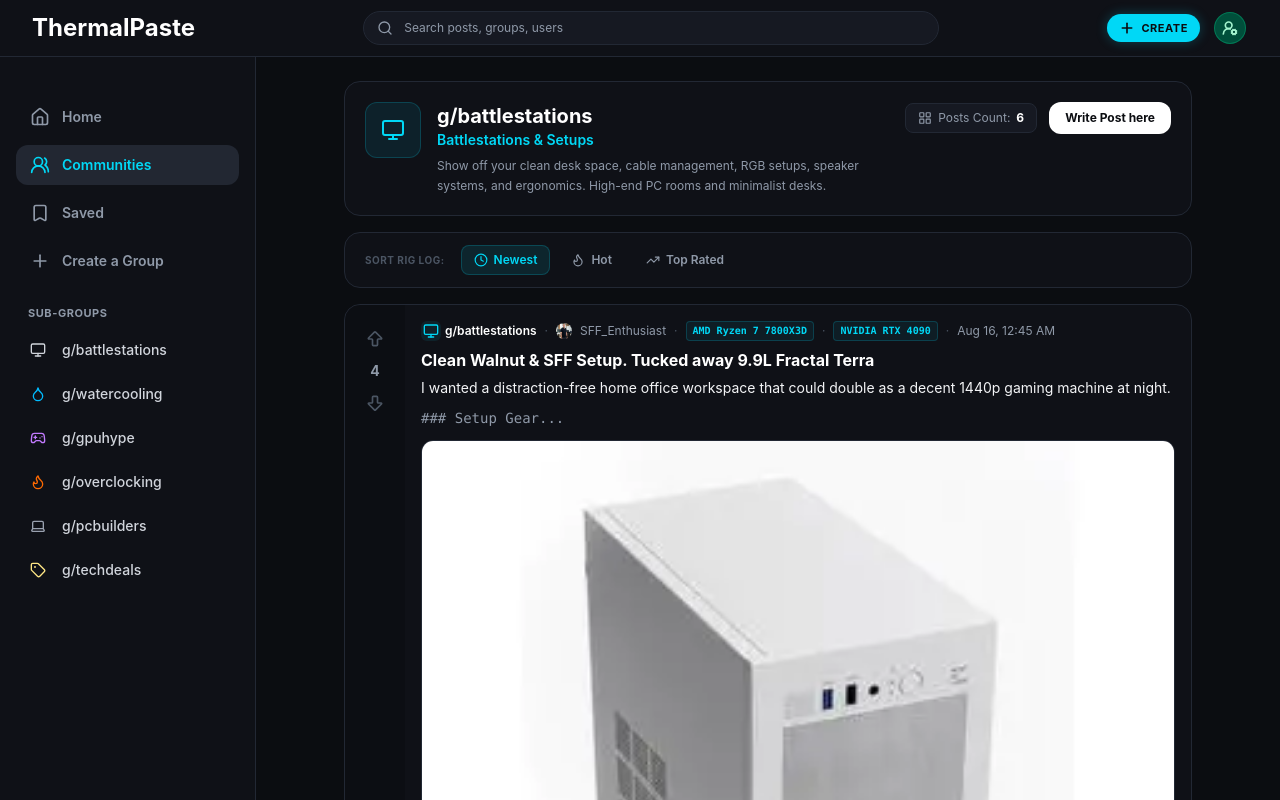
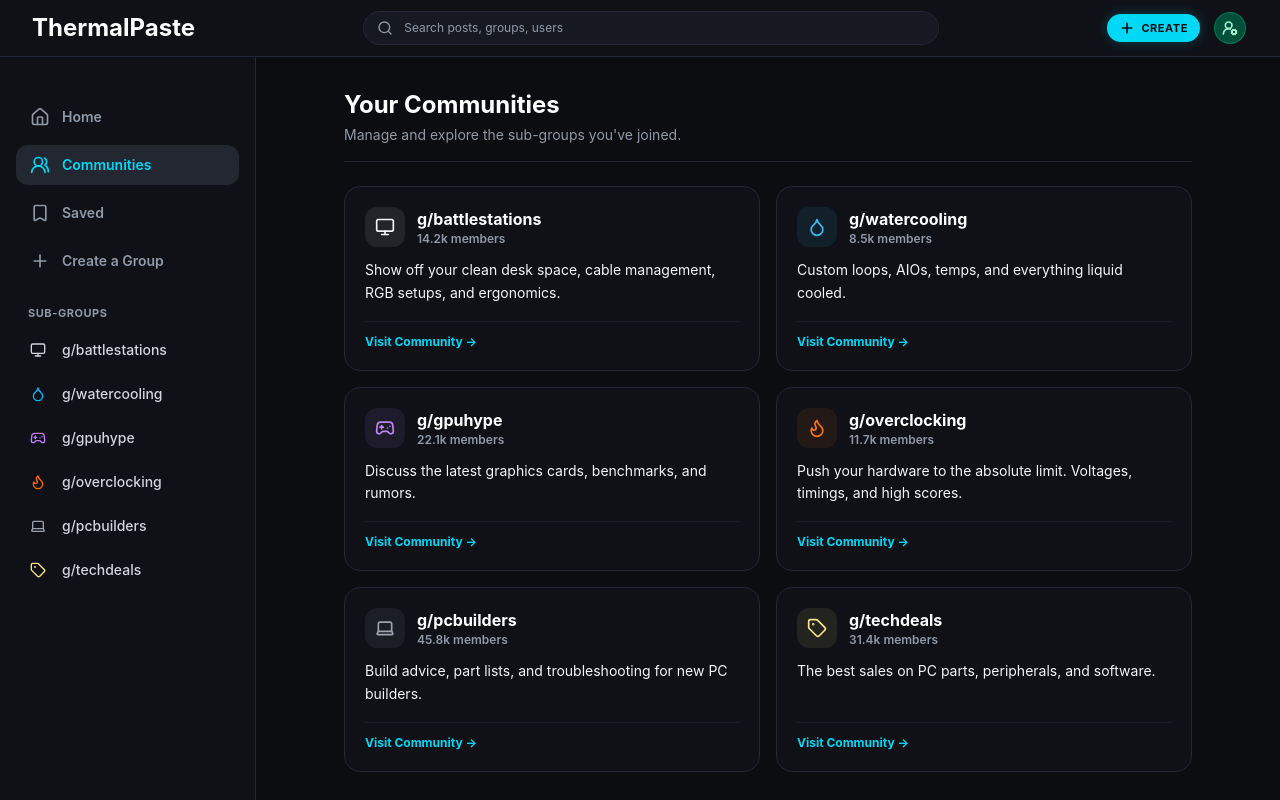
Before and after one commit to rohan9932/ThermalPaste-frontend, a React (Vite) app: page /communities in a window 1280 px wide. Shown: the top 800 px of the page. Built offline with nearby package versions, Linux system fonts and the light colour scheme.

Commit message:
[ADD] Communities page and routing to subgroups

```diff
--- a/src/App.jsx
+++ b/src/App.jsx
@@ -3,6 +3,7 @@ import LoginPage from "./pages/LoginPage";
 import RegistrationPage from "./pages/RegistrationPage";
 import ProfilePage from "./pages/ProfilePage";
 import CommunitiesPage from "./pages/CommunitiesPage";
+import CommunitiesListPage from "./pages/CommunitiesListPage";
 import { createBrowserRouter, RouterProvider } from "react-router";
 
 const router = createBrowserRouter([
@@ -24,7 +25,7 @@ const router = createBrowserRouter([
   },
   {
     path: "/communities",
-    Component: CommunitiesPage,
+    Component: CommunitiesListPage,
   },
   {
     path: "/communities/:groupId",
--- /dev/null
+++ b/src/pages/CommunitiesListPage.jsx
@@ -0,0 +1,137 @@
+import React, { useState } from "react";
+import { Link } from "react-router";
+import Navbar from "../components/Navbar";
+import Sidebar from "../components/Sidebar";
+import { Monitor, Droplet, Gamepad2, Flame, Laptop, Tag } from "lucide-react";
+
+// Mock data representing the communities the current user has joined
+const JOINED_COMMUNITIES = [
+  {
+    id: "battlestations",
+    name: "g/battlestations",
+    icon: Monitor,
+    description: "Show off your clean desk space, cable management, RGB setups, and ergonomics.",
+    members: "14.2k",
+    iconColor: "#F3F4F6", // text-gray-300
+    bgColor: "#F3F4F615",
+  },
+  {
+    id: "watercooling",
+    name: "g/watercooling",
+    icon: Droplet,
+    description: "Custom loops, AIOs, temps, and everything liquid cooled.",
+    members: "8.5k",
+    iconColor: "#38BDF8", // text-sky-400
+    bgColor: "#38BDF815",
+  },
+  {
+    id: "gpuhype",
+    name: "g/gpuhype",
+    icon: Gamepad2,
+    description: "Discuss the latest graphics cards, benchmarks, and rumors.",
+    members: "22.1k",
+    iconColor: "#C084FC", // text-purple-400
+    bgColor: "#C084FC15",
+  },
+  {
+    id: "overclocking",
+    name: "g/overclocking",
+    icon: Flame,
+    description: "Push your hardware to the absolute limit. Voltages, timings, and high scores.",
+    members: "11.7k",
+    iconColor: "#F97316", // text-orange-500
+    bgColor: "#F9731615",
+  },
+  {
+    id: "pcbuilders",
+    name: "g/pcbuilders",
+    icon: Laptop,
+    description: "Build advice, part lists, and troubleshooting for new PC builders.",
+    members: "45.8k",
+    iconColor: "#9CA3AF", // text-gray-400
+    bgColor: "#9CA3AF15",
+  },
+  {
+    id: "techdeals",
+    name: "g/techdeals",
+    icon: Tag,
+    description: "The best sales on PC parts, peripherals, and software.",
+    members: "31.4k",
+    iconColor: "#FDE68A", // text-amber-200
+    bgColor: "#FDE68A15",
+  },
+];
+
+export default function CommunitiesListPage() {
+  const [isSidebarOpen, setIsSidebarOpen] = useState(false);
+
+  return (
+    <div className="min-h-screen bg-tp-bg text-white flex flex-col font-sans">
+      <Navbar
+        isSidebarOpen={isSidebarOpen}
+        onToggleSidebar={() => setIsSidebarOpen((prev) => !prev)}
+      />
+
+      <div className="flex flex-1 relative">
+        <Sidebar
+          isOpen={isSidebarOpen}
+          onClose={() => setIsSidebarOpen(false)}
+        />
+
+        <main
+          className={`flex-1 transition-all duration-300 ${
+            isSidebarOpen ? "md:ml-64" : "ml-0"
+          }`}
+        >
+          <div className="max-w-4xl mx-auto px-4 sm:px-6 py-8">
+            <div className="mb-6 border-b border-tp-border pb-4">
+              <h1 className="text-2xl font-bold text-white">Your Communities</h1>
+              <p className="text-sm text-tp-secondary mt-1">
+                Manage and explore the sub-groups you've joined.
+              </p>
+            </div>
+
+            <div className="grid grid-cols-1 sm:grid-cols-2 gap-4">
+              {JOINED_COMMUNITIES.map((community) => {
+                const Icon = community.icon;
+                return (
+                  <Link
+                    key={community.id}
+                    to={`/communities/${community.id}`}
+                    className="p-5 rounded-2xl border border-tp-border bg-tp-card hover:border-tp-accent/40 transition-all group flex flex-col h-full"
+                  >
+                    <div className="flex items-center gap-3 mb-3">
+                      <div
+                        className="w-10 h-10 rounded-xl flex items-center justify-center flex-shrink-0 border border-transparent group-hover:border-current transition-colors"
+                        style={{
+                          backgroundColor: community.bgColor,
+                          color: community.iconColor,
+                        }}
+                      >
+                        <Icon className="w-5 h-5" />
+                      </div>
+                      <div>
+                        <h2 className="text-base font-bold text-white group-hover:text-tp-accent transition-colors">
+                          {community.name}
+                        </h2>
+                        <p className="text-xs font-semibold text-tp-secondary">
+                          {community.members} members
+                        </p>
+                      </div>
+                    </div>
+                    <p className="text-sm text-tp-text leading-relaxed flex-1">
+                      {community.description}
+                    </p>
+                    <div className="mt-4 pt-3 border-t border-tp-border/50 text-xs font-bold text-tp-accent group-hover:underline">
+                      Visit Community &rarr;
+                    </div>
+                  </Link>
+                );
+              })}
+            </div>
+          </div>
+        </main>
+      </div>
+    </div>
+  );
+}
```
Also changed, not shown: 1 other file (tests, documents, lock files or other folders).
